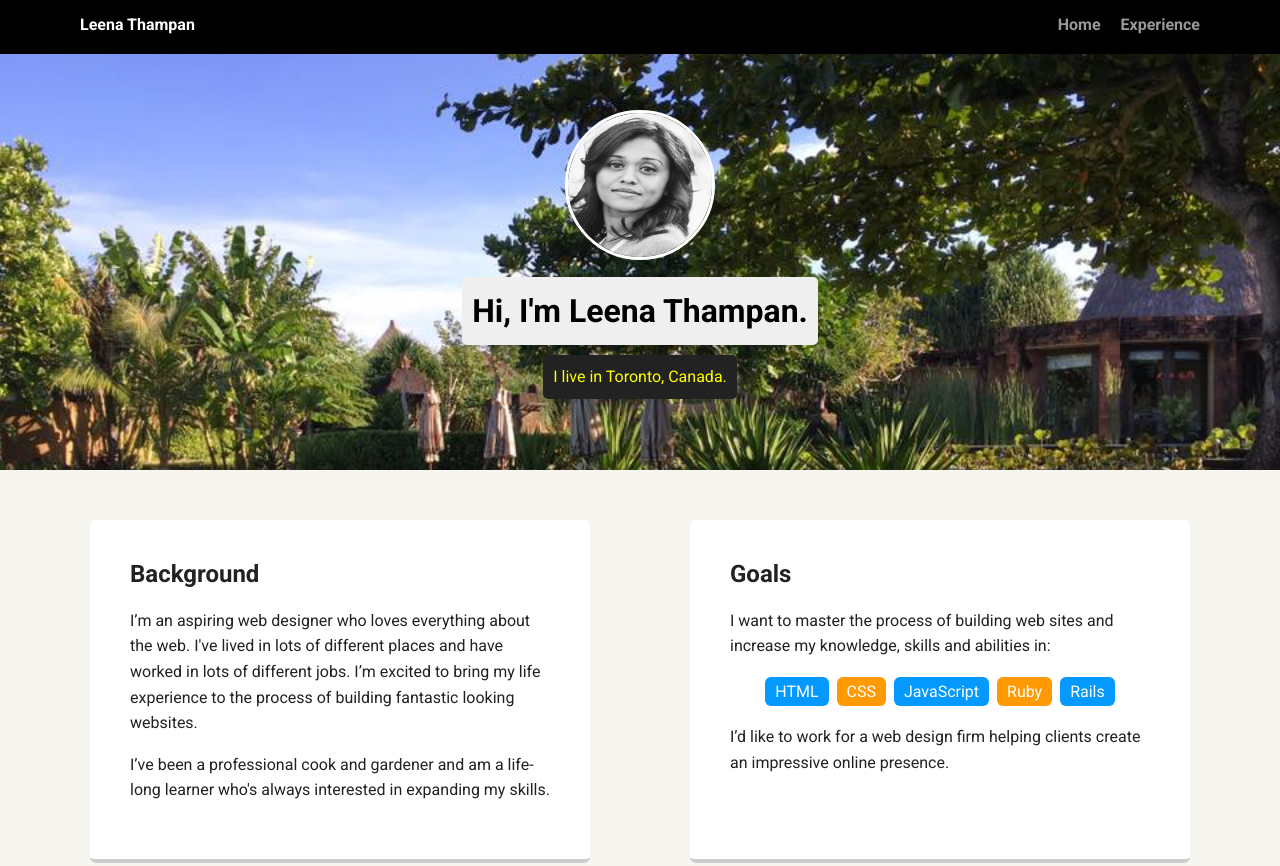
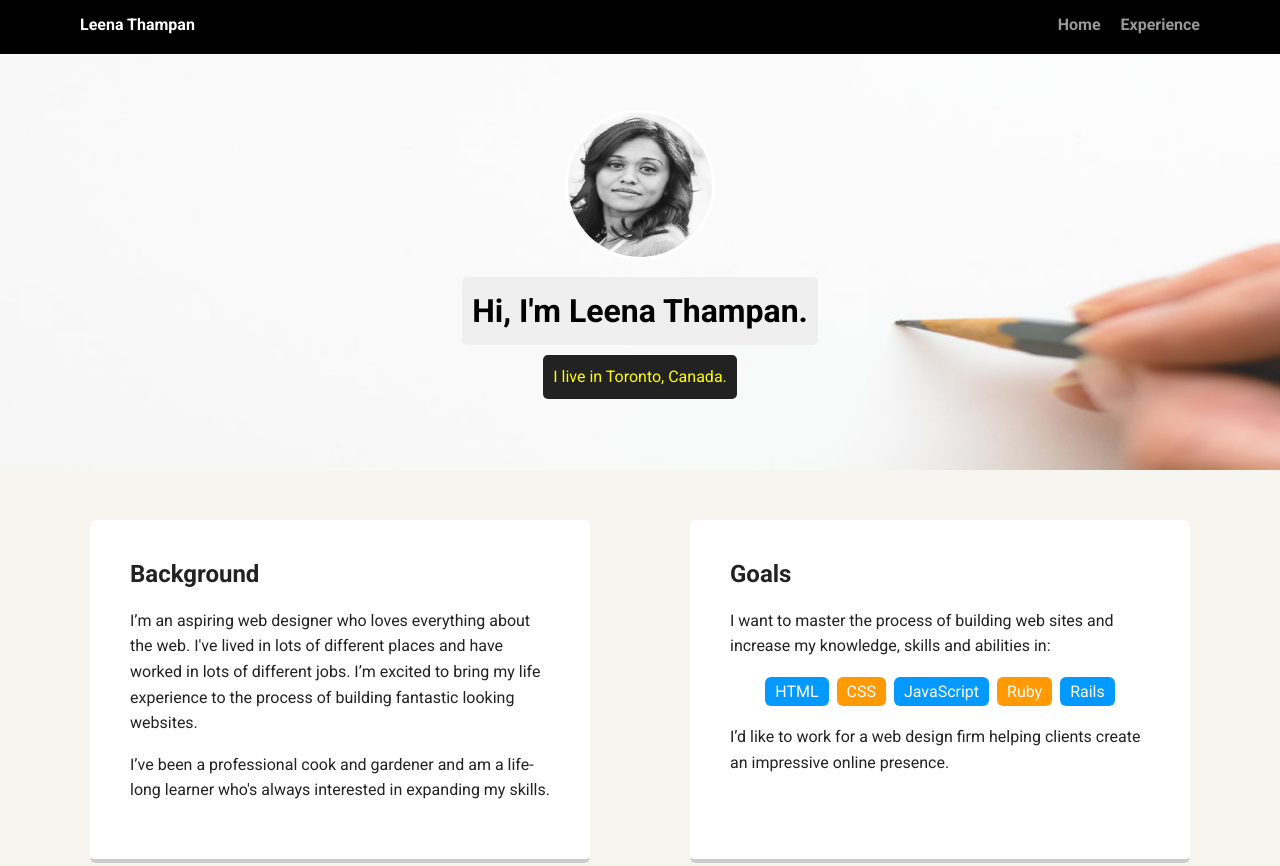
Before and after one commit to leenathampan/techdegree-project-1, a plain HTML site: page index.html in a window 1280 px wide. Shown: the top 866 px of the page. Drawn offline with Linux system fonts and the light colour scheme; a web font is replaced by a local one.

Commit message:
new background

```diff
--- a/styles.css
+++ b/styles.css
@@ -57,7 +57,7 @@ a:hover {
 
 header {
   text-align: center;
-  background: url('Images/background.jpg') no-repeat top center ;
+  background: url('Images/background_resize.jpg') no-repeat top center ;
   background-size: cover;
   overflow: hidden;
   padding-top: 60px;
```
Also changed, not shown: Images/background_resize.jpg (added).
